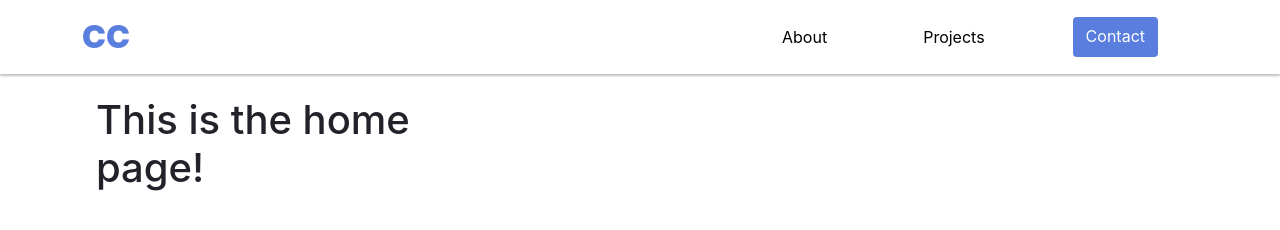
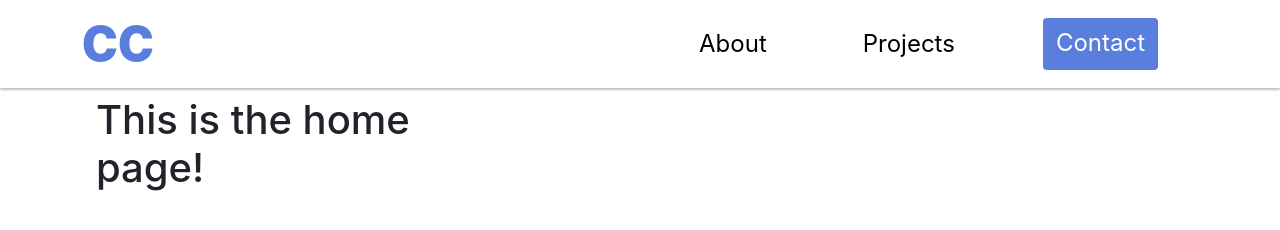
Before and after one commit to Cormac-C/Personal-Site-v2, a Gatsby site: page / in a window 1280 px wide. Built offline with nearby package versions, Linux system fonts and the light colour scheme; Gatsby itself is replaced by a stand-in of ours.

Commit message:
Navbar styling

```diff
--- a/src/components/navbar.css
+++ b/src/components/navbar.css
@@ -1,16 +1,16 @@
 .navbar {
     box-shadow: 0px 2px 2px rgba(0, 0, 0, 0.25);
+    font-size: 1.5rem !important;
 }
 
 .navbar-brand {
     color: #597EDE !important;
-    font-size: 2rem !important;
-    padding: 0;
+    font-size: 3rem !important;
+    padding: 0 !important;
     font-weight: 900;
 }
 
 .navbar nav {
-    margin-left: -2.5rem;
     margin-right: -2.5rem;
 }
 
@@ -23,6 +23,7 @@
 .btn-nav {
     background-color: #597EDE !important;
     color: #FFFFFF !important;
+    font-size: 1.5rem !important;
     margin-left: 2.5rem;
     margin-right: 2.5rem;
 }
--- a/src/components/navbar.js
+++ b/src/components/navbar.js
@@ -6,7 +6,7 @@ export default class NavBar extends Component {
     render(){
         return(
             <div>
-                <Navbar collapseOnSelect bg="white" expand="sm" fixed="top">
+                <Navbar collapseOnSelect bg="white" expand="md" fixed="top">
                     <Container>
                         <NavbarBrand> CC </NavbarBrand>
                         <Navbar.Toggle aria-controls="responsive-navbar-nav" />
```
